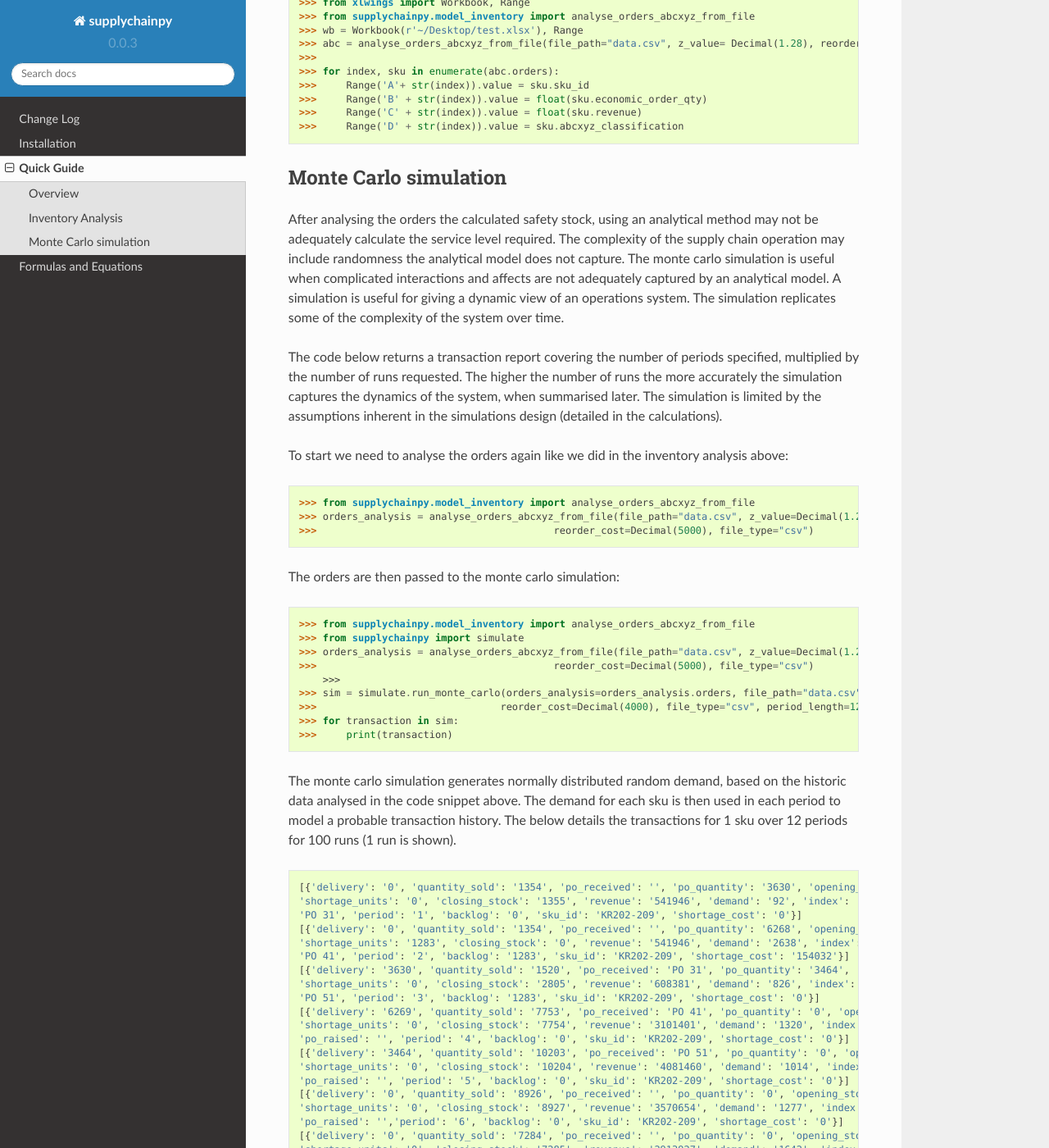
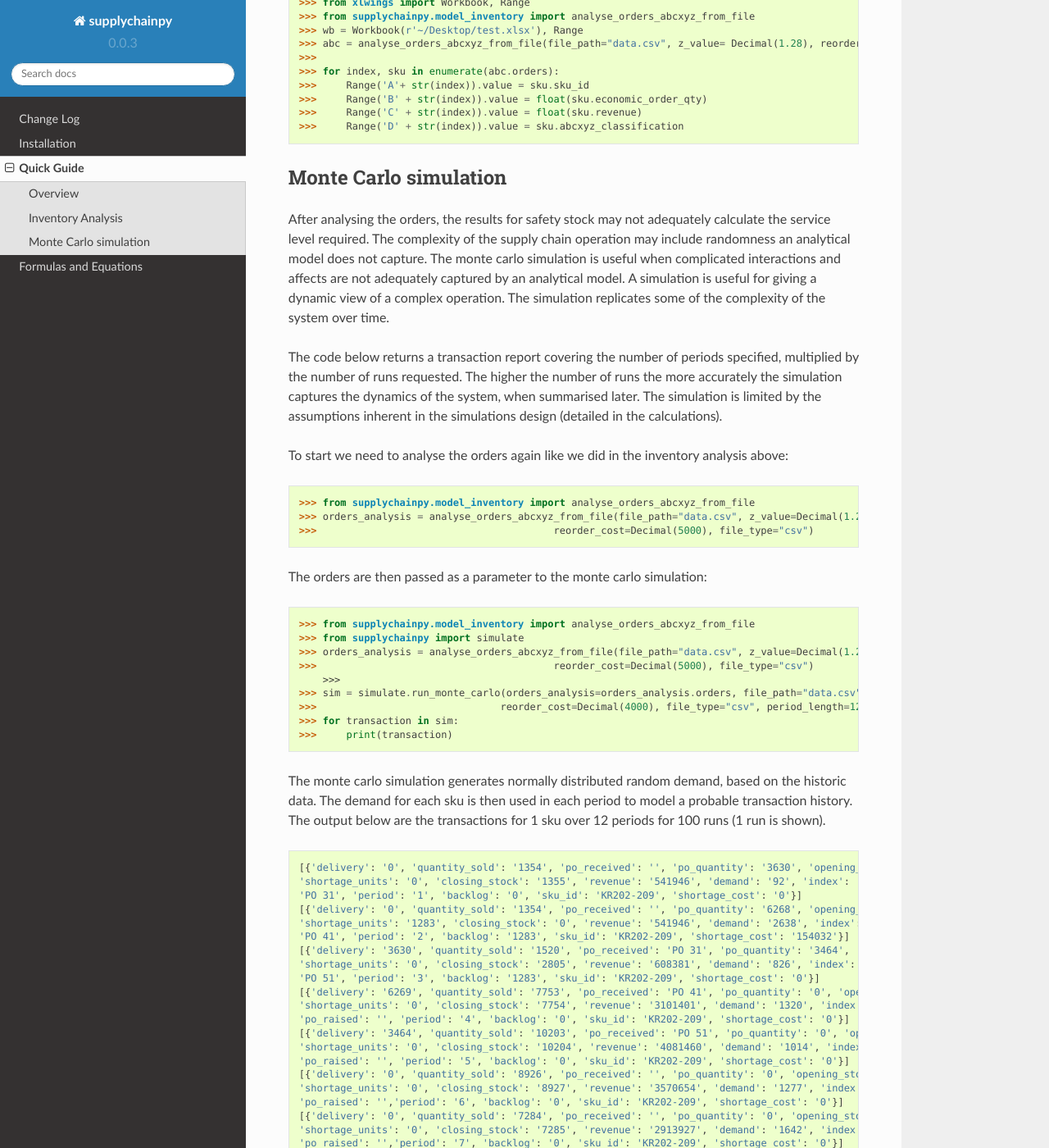
Before and after one commit to KevinFasusi/supplychainpy, a Sphinx documentation site: the page built from docs/quickstart.rst, in a window 1280 px wide and 1400 px high, scrolled down 5395 px. Shown: the whole window at 82% size. Built offline with Sphinx 7.4.7 and the Read the Docs theme 2.0.0, drawn with Linux system fonts in a browser that asks for light colours; pages that are not in the unit, such as notebooks, are missing from menus; some of the changed text lies outside the part shown.

Commit message:
docs update

```diff
--- a/docs/calculations.rst
+++ b/docs/calculations.rst
@@ -38,7 +38,7 @@ The formula used for calculating the reorder level is:
 
 .. math::
 
-	RL = LT \times D \times Z \times \sigma \times \sqrt{LT}
+	RL = LT \times D + Z \times \sigma \times \sqrt{LT}
 
 where:
 	Z = service level
--- a/docs/quickstart.rst
+++ b/docs/quickstart.rst
@@ -306,10 +306,10 @@ xlwings example:
 Monte Carlo simulation
 ----------------------
 
-After analysing the orders the calculated safety stock, using an analytical method may not be adequately calculate
-the service level required. The complexity of the supply chain operation may include randomness the analytical model
+After analysing the orders, the results for safety stock may not adequately calculate
+the service level required. The complexity of the supply chain operation may include randomness an analytical model
 does not capture. The monte carlo simulation is useful when complicated interactions and affects are not adequately
-captured by an analytical model. A simulation is useful for giving a dynamic view of an operations system.
+captured by an analytical model. A simulation is useful for giving a dynamic view of a complex operation.
 The simulation replicates some of the complexity of the system over time.
 
 The code below returns a transaction report covering the number of periods specified, multiplied by the number of runs
@@ -326,7 +326,7 @@ To start we need to analyse the orders again like we did in the inventory analys
     >>>                                        reorder_cost=Decimal(5000), file_type="csv")
 
 
-The orders are then passed to the monte carlo simulation:
+The orders are then passed as a parameter to the monte carlo simulation:
 
 .. code:: python
 
@@ -340,9 +340,9 @@ The orders are then passed to the monte carlo simulation:
     >>> for transaction in sim:
     >>>     print(transaction)
 
-The monte carlo simulation generates normally distributed random demand, based on the historic data analysed in the
-code snippet above. The demand for each sku is then used in each period to model a probable transaction history. The
-below details the transactions for 1 sku over 12 periods for 100 runs (1 run is shown).
+The monte carlo simulation generates normally distributed random demand, based on the historic data.
+The demand for each sku is then used in each period to model a probable transaction history. The
+output below are the transactions for 1 sku over 12 periods for 100 runs (1 run is shown).
 
 .. parsed-literal::
 
@@ -410,8 +410,8 @@ After running the monte carlo simulation, the results can be passed as a paramet
     >>> 	print(r)
 
 The transactions over the 12 periods are summarised for each sku and for every run (100) requested. It is important to note
-that each run will have a different randomly generated demand. Therefore the transaction summary for the same sku, over
-successive runs, will be different. This captures the statistically probable distribution of demand the sku can expect.
+that each run will have a different randomly generated demand. Due to the randomised demand, the transaction summary for the same sku, will differ over
+successive runs. The spread of data captures the statistically probable distribution of demand the sku can expect.
 
 .. parsed-literal::
 
@@ -482,7 +482,7 @@ The analysis completed in:
 	 |  Mac  | 562.0152740478516    |
 	 +-------+----------------------+
 
-An optimisation option exists, if after running the inventory analysis and the monte carlo analysis, the behaviour in
+An optimisation option exists, if after running the monte carlo analysis, the behaviour in
 the transaction summary is not favourable. If most skus are not achieving their desired service level, or have large
 quantities of backlog etc, then you can use:
 
```
Also changed, not shown: other parts of docs/quickstart.rst (+2 -2 lines), 3 other files.
